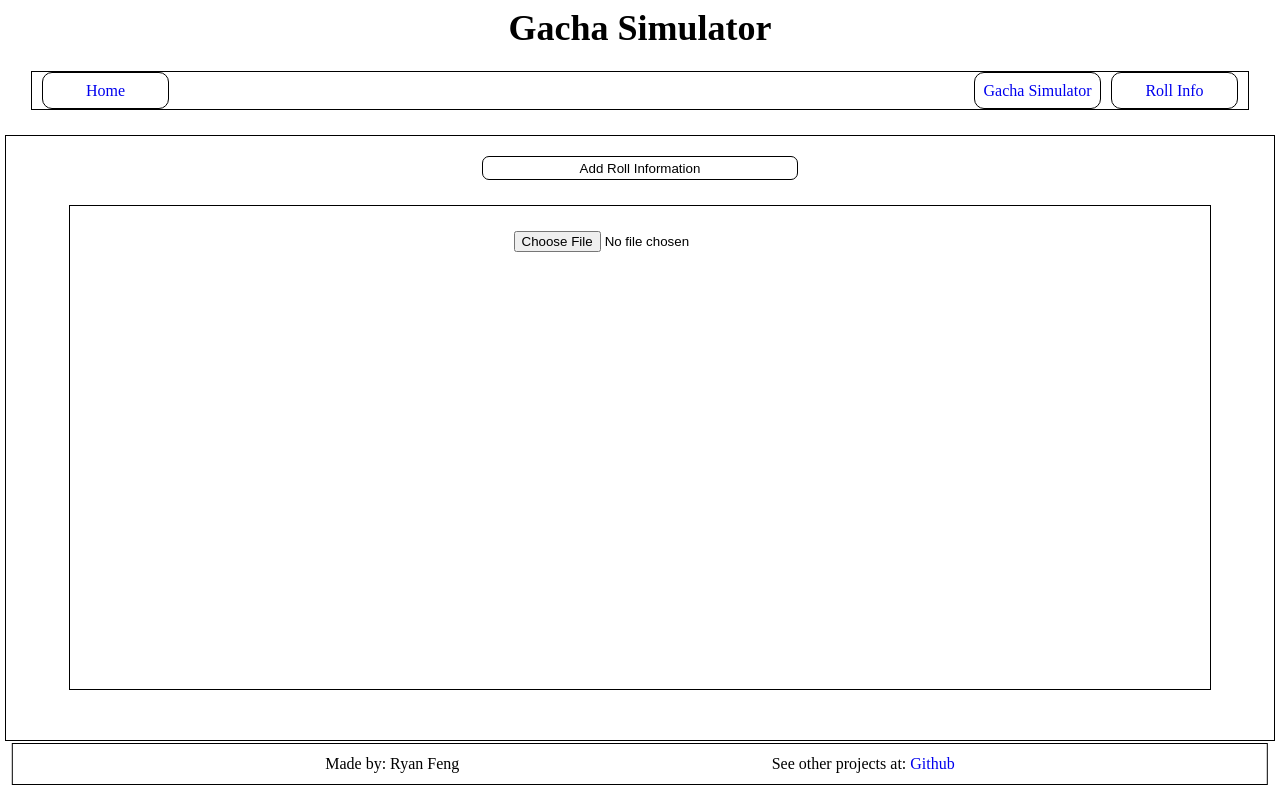
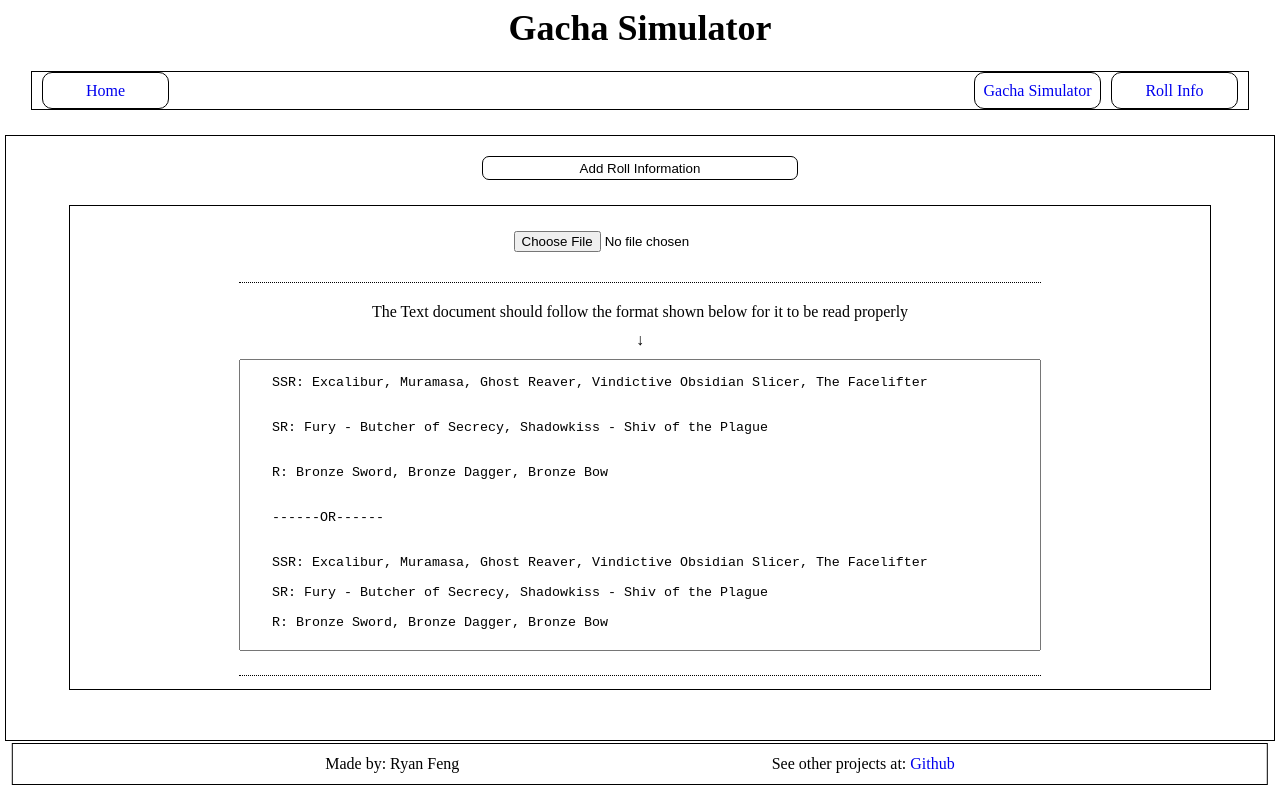
Before and after one commit to RvnVentra/Gacha-Simulator, a React (Create React App) app: page /roll-info in a window 1280 px wide. Both pictures are taken after a click on the button "Add Roll Information". Built offline with nearby package versions, Linux system fonts and the light colour scheme.

Commit message:
Added File Requirements component to display an example for the uploaded document/file

```diff
--- /dev/null
+++ b/src/components/Pages/RollInfo/FileReq.js/fileReq.js
@@ -0,0 +1,45 @@
+import styled from 'styled-components';
+
+const EXAMPLE_TEXT = `
+    SSR: Excalibur, Muramasa, Ghost Reaver, Vindictive Obsidian Slicer, The Facelifter \r\n
+
+    SR: Fury - Butcher of Secrecy, Shadowkiss - Shiv of the Plague \r\n
+
+    R: Bronze Sword, Bronze Dagger, Bronze Bow \r\n
+
+    ------OR------ \r\n
+
+    SSR: Excalibur, Muramasa, Ghost Reaver, Vindictive Obsidian Slicer, The Facelifter \r\n
+    SR: Fury - Butcher of Secrecy, Shadowkiss - Shiv of the Plague \r\n
+    R: Bronze Sword, Bronze Dagger, Bronze Bow
+`;
+
+export default function FileReq() {
+    return (
+        <FileReqContainer>
+            <InstructionText>The Text document should follow the format shown below for it to be read properly</InstructionText>
+            <InstructionText>&#8595;</InstructionText>
+            <InputExample readOnly={true}>
+                {EXAMPLE_TEXT}
+            </InputExample>
+        </FileReqContainer>
+    );
+};
+
+const FileReqContainer = styled.div`
+    border-top: 1px dotted black;
+    border-bottom: 1px dotted black;
+    margin: 5px 0;
+    padding: 20px 0;
+`;
+
+const InstructionText = styled.p`
+    text-align: center;
+    margin-bottom: 10px;
+`;
+
+const InputExample = styled.textarea`
+    width: 800px;
+    height: 290px;
+    resize: none;
+`;
--- a/src/components/Pages/RollInfo/rollInfo.js
+++ b/src/components/Pages/RollInfo/rollInfo.js
@@ -1,5 +1,6 @@
 import { useState } from 'react';
 import styled from 'styled-components';
+import FileReq from './FileReq.js/fileReq';
 
 import RollInput from './RollInput/rollInput';
 import RollOutput from './RollOutput/rollOutput';
@@ -12,13 +13,15 @@ export default function AddRollInfo() {
         setToggleInputDisplay(!toggleInputDisplay);
     };
 
+    const toggleDisplay = input?.length > 0 ? <RollOutput input={input} /> : <FileReq />;
+
     return (
         <RollInfoDisplay>
             <ToggleDisplay onClick={toggleHandler}>Add Roll Information</ToggleDisplay>
 
             <RollDisplay toggleDisplay={toggleInputDisplay}>
                 <RollInput input={input} setInput={setInput}/>
-                <RollOutput input={input} />
+                {toggleDisplay}
             </RollDisplay>
         </RollInfoDisplay>
     );
```
